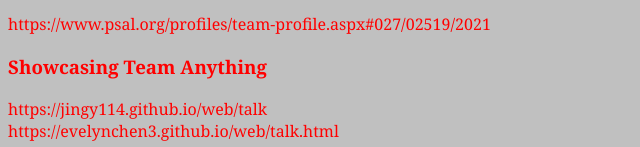
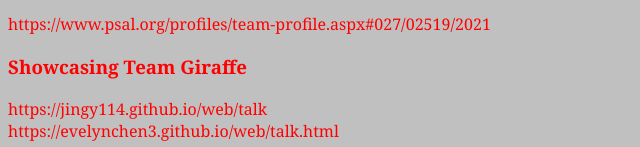
Before and after one commit to jonathansong8/web, a plain HTML site: page talk.html in a window 1280 px wide. Shown: the part 786-933 px from the top of the page, 0-640 px from the left. Drawn offline with Linux system fonts and the light colour scheme.

Commit message:
Update talk.html

```diff
--- a/talk.html
+++ b/talk.html
@@ -28,7 +28,7 @@ HW02 -- Publishio<br>
   <h2>Football</h2>
     <p>I am a lineman on Stuyvesant's JV football team.</p>
     <a>https://www.psal.org/profiles/team-profile.aspx#027/02519/2021</a>
-  <h3>Showcasing Team Anything</h3>
+  <h3>Showcasing Team Giraffe</h3>
     <a>https://jingy114.github.io/web/talk</a><br>
     <a>https://evelynchen3.github.io/web/talk.html</a><br>
 <html/>
```
